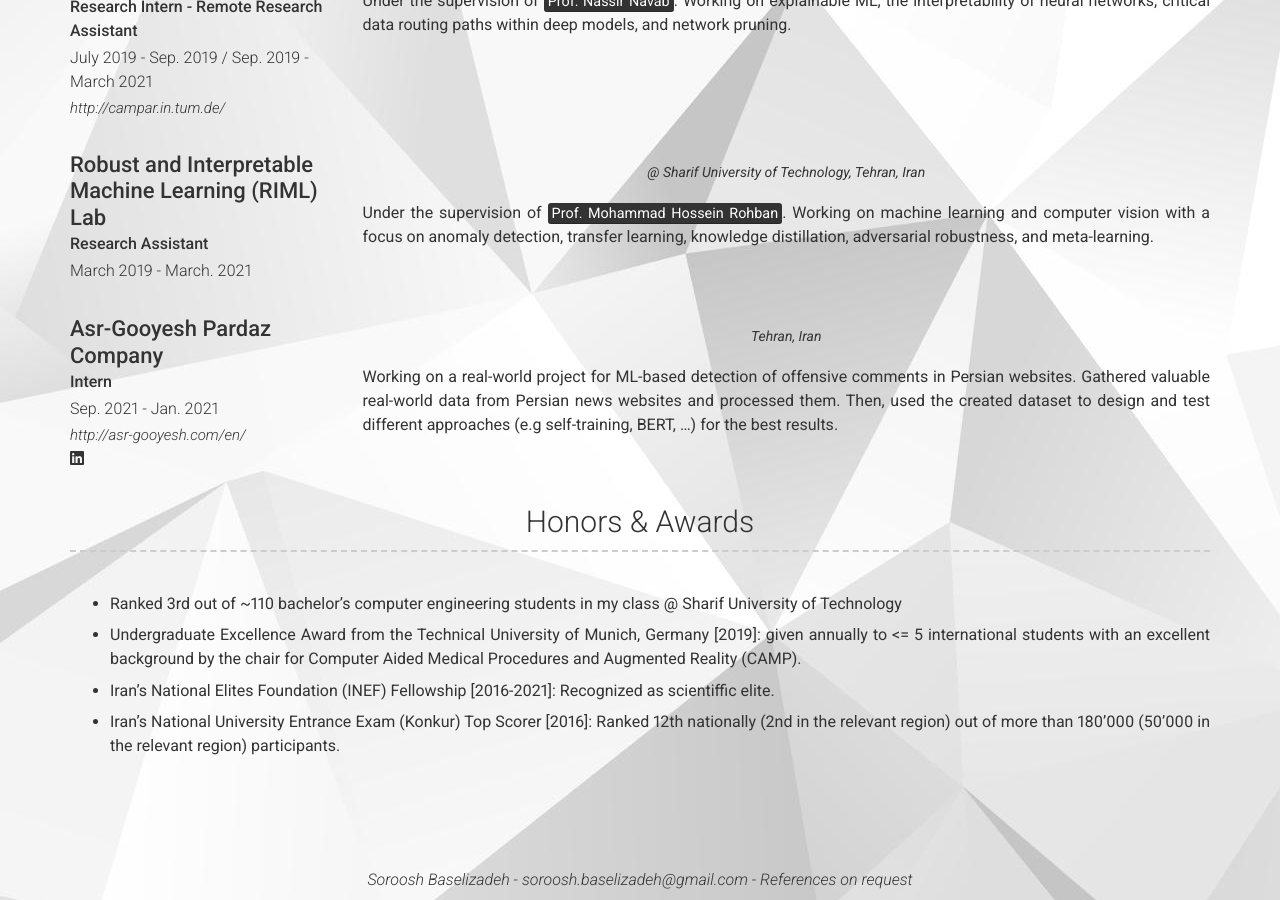
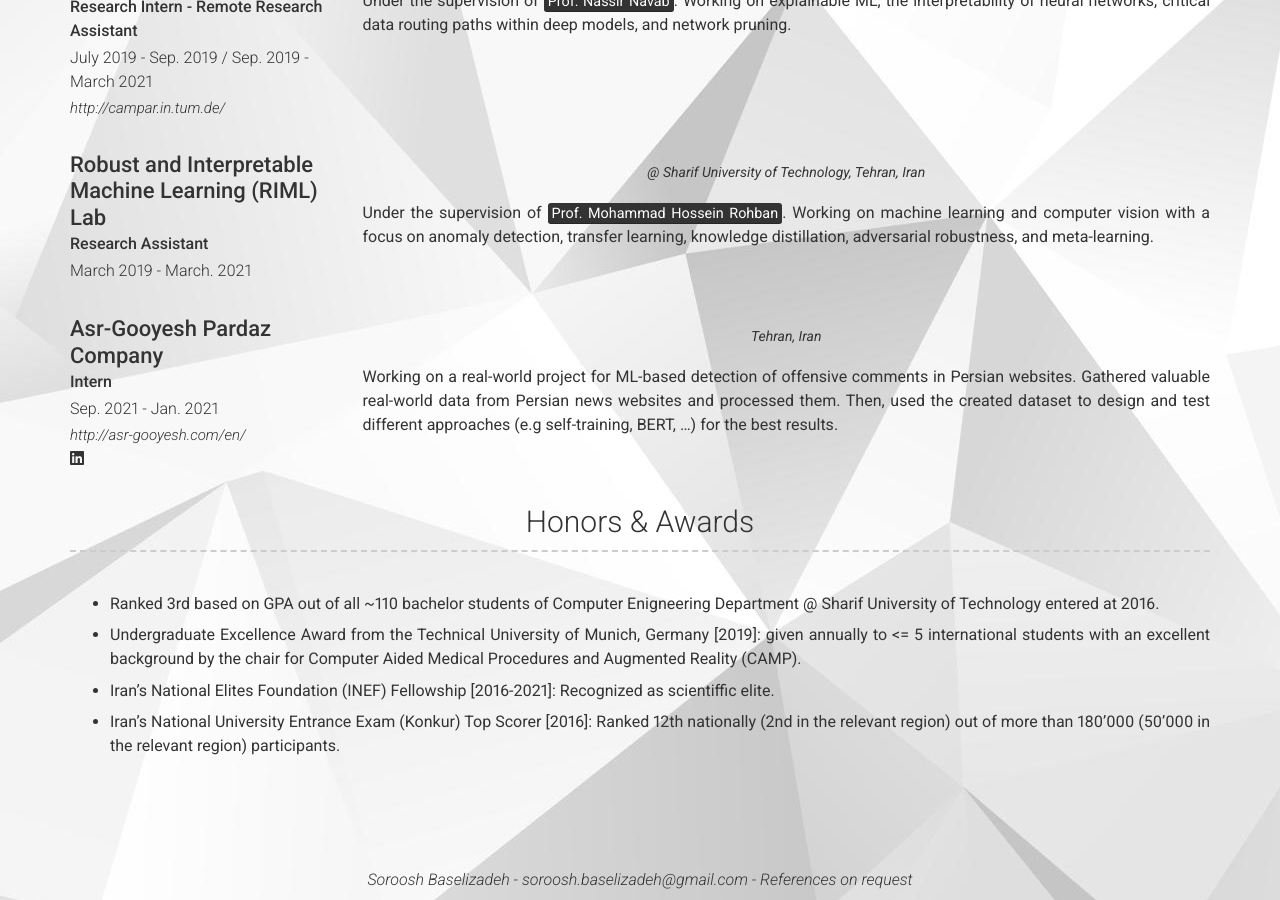
Before and after one commit to Soroosh-Bsl/soroosh-bsl.github.io, a Jekyll site: the page built from index.md, in a window 1280 px wide and 900 px high, scrolled down 2877 px. Built offline with Jekyll 4.4.1, drawn with Linux system fonts in a browser that asks for light colours; nearby versions of some CDN libraries; a style sheet for code colours, icons or effects is not loaded.

Commit message:
minor edits

```diff
--- a/_config.yml
+++ b/_config.yml
@@ -190,7 +190,7 @@ content:
   - title: Honors & Awards
     layout: text
     content: | # this will include new lines to allow paragraphs
-      - Ranked 3rd out of ~110 bachelor's computer engineering students in my class @ Sharif University of Technology
+      - Ranked 3rd based on GPA out of all ~110 bachelor students of Computer Enigneering Department @ Sharif University of Technology entered at 2016.
 
       - Undergraduate Excellence Award from the Technical University of Munich, Germany [2019]: given annually
         to <= 5 international students with an excellent background by the chair for Computer Aided Medical Procedures and Augmented Reality (CAMP).
```
